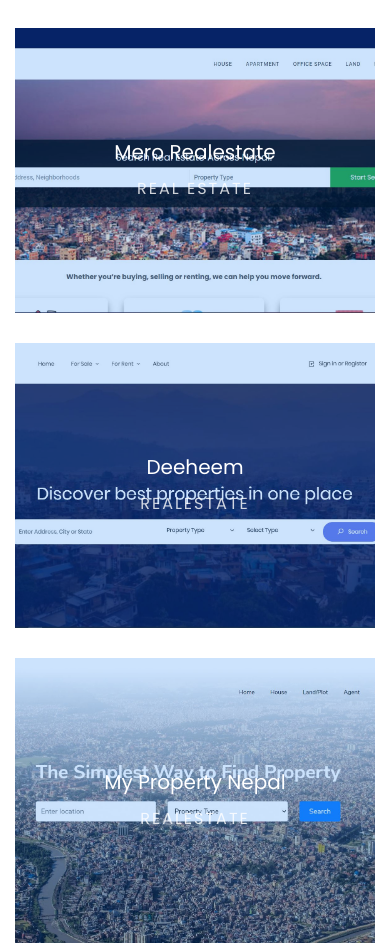
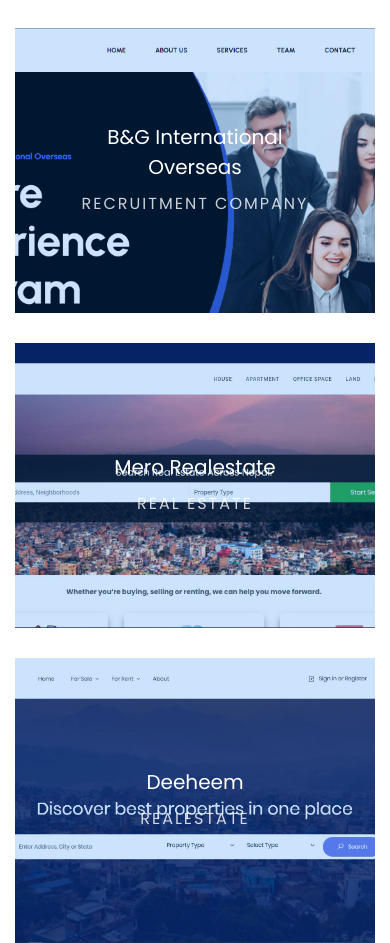
Before and after one commit to austere9/portfolio, a plain HTML site: page index.html in a window 390 px wide. Shown: the part 3160-4103 px from the top of the page. Drawn offline with Linux system fonts and the light colour scheme.

Commit message:
final for now

```diff
--- a/index.html
+++ b/index.html
@@ -231,6 +231,20 @@
 	<div class="col-md-4">
 <div class="row">
 <div class="col-md-12">
+<div class="project img ftco-animate d-flex justify-content-center align-items-center" style="background-image: url(images/portfolio/bngoverseas.png);">
+<div class="overlay"></div>
+<div class="text text-center p-4">
+<h3><a href="https://bngoverseas.com/" target="_blank">B&G International Overseas</a></h3>
+<span>Recruitment Company</span>
+</div>
+</div>
+</div>
+
+</div>
+</div>
+	<div class="col-md-4">
+<div class="row">
+<div class="col-md-12">
 <div class="project img ftco-animate d-flex justify-content-center align-items-center" style="background-image: url(images/portfolio/merorealestate.jpg);">
 <div class="overlay"></div>
 <div class="text text-center p-4">
@@ -389,7 +403,7 @@
 <div class="overlay"></div>
 <div class="text text-center p-4">
 <h3><a href="https://jyotiacademyschool.edu.np/" target="_blank">Jyoti Academy</a></h3>
-<span>Education</span>
+<span>School</span>
 </div>
 </div>
 </div>
```
Also changed, not shown: images/portfolio/bngoverseas.PNG (added), 1 other file.
